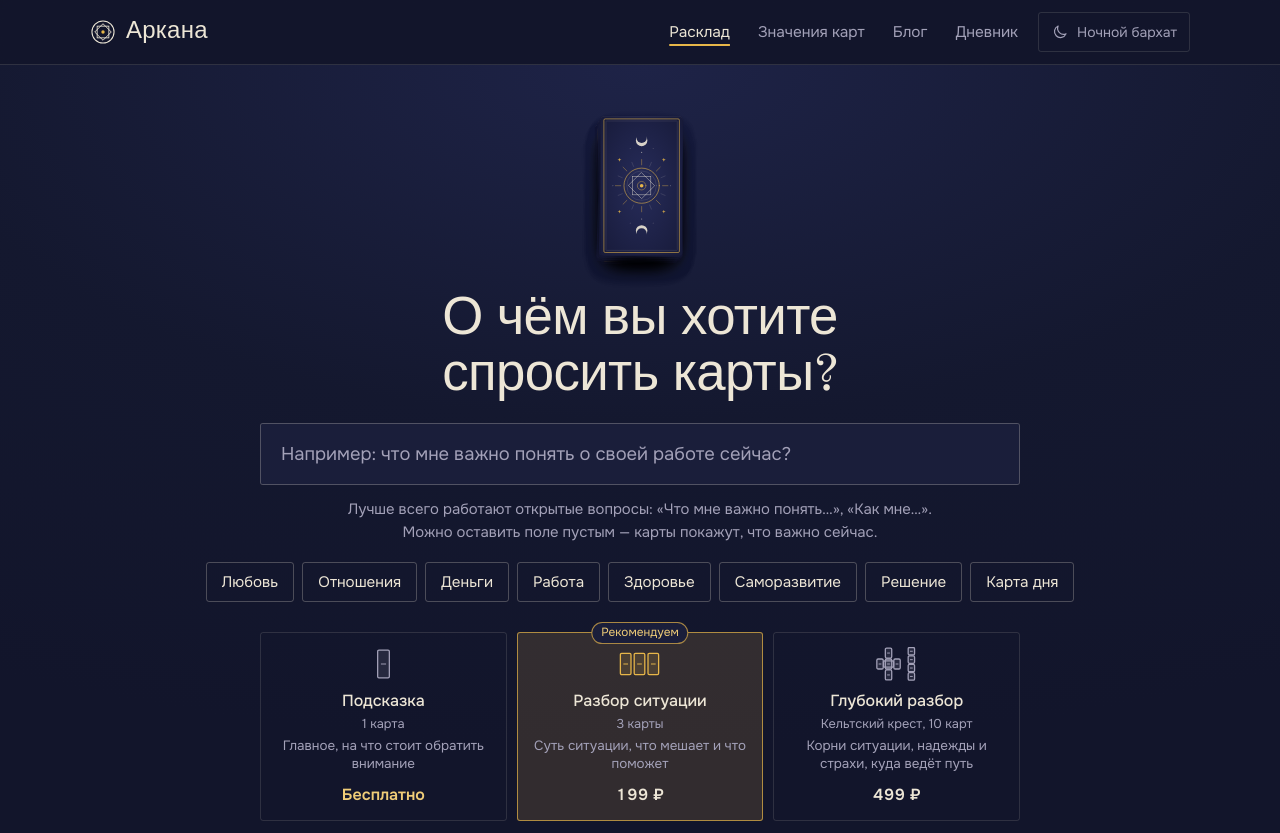
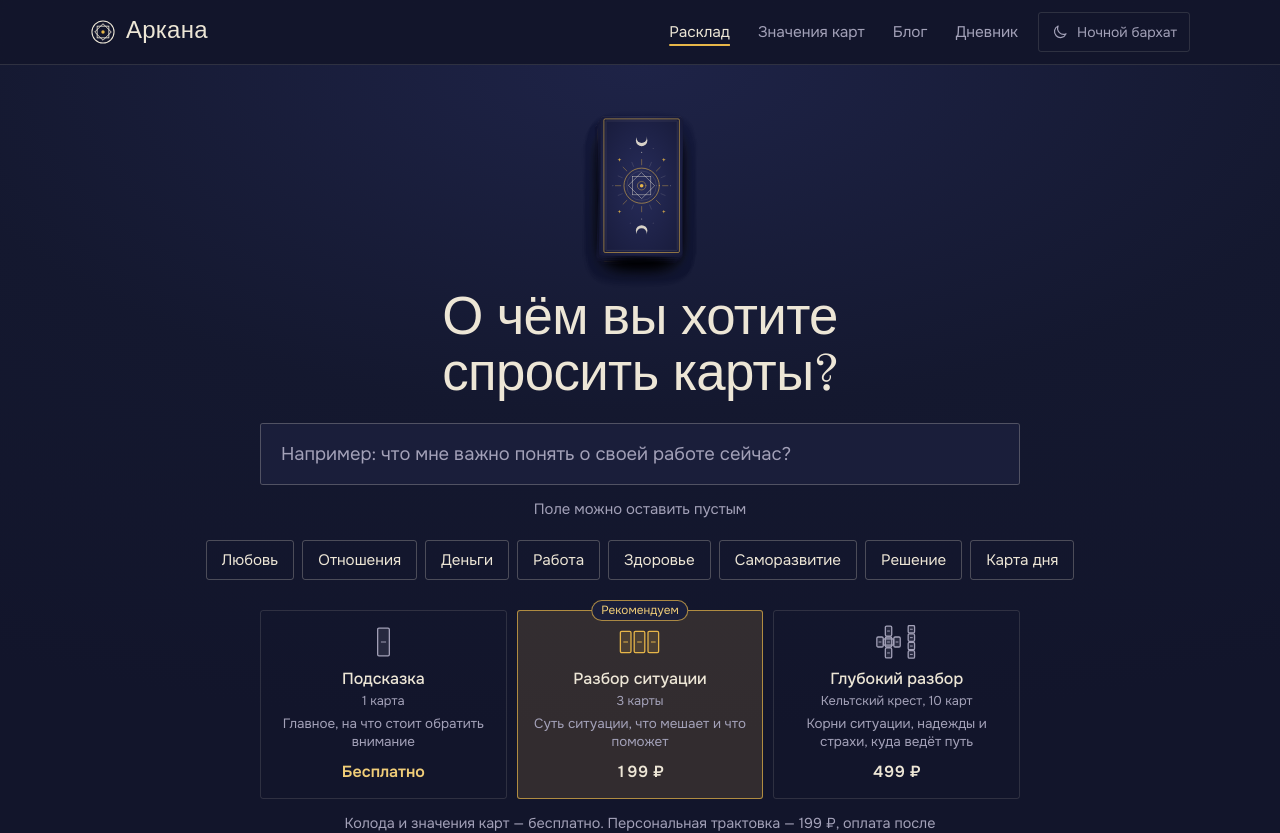
Before and after one commit to ellena-anikina/1Tarot, a Next.js app: page / in a window 1280 px wide. Shown: the top 833 px of the page. Built offline with nearby package versions, Linux system fonts and the light colour scheme; no server answers.

Commit message:
Заголовок формы вопроса стал h1, подсказка сокращена

```diff
--- a/src/components/reading/QuestionForm.tsx
+++ b/src/components/reading/QuestionForm.tsx
@@ -84,9 +84,9 @@ export function QuestionForm({
         onSubmit();
       }}
     >
-      <label htmlFor="question" id="ask-title" className={styles.ask}>
+      <h1 id="ask-title" className={styles.ask}>
         О чём вы хотите спросить карты?
-      </label>
+      </h1>
 
       <textarea
         id="question"
@@ -98,13 +98,12 @@ export function QuestionForm({
         onChange={(e) => onQuestion(e.target.value)}
         onKeyDown={onKeyDown}
         placeholder="Например: что мне важно понять о своей работе сейчас?"
-        aria-describedby="question-hint"
+        aria-labelledby="ask-title"
         autoComplete="off"
         enterKeyHint="go"
       />
       <p id="question-hint" className={styles.hint}>
-        Лучше всего работают открытые вопросы: «Что мне важно понять…», «Как мне…». Можно оставить поле пустым — карты
-        покажут, что важно сейчас.
+        Поле можно оставить пустым
       </p>
 
       <div className={styles.topics} role="group" aria-label="Готовые темы">
```
